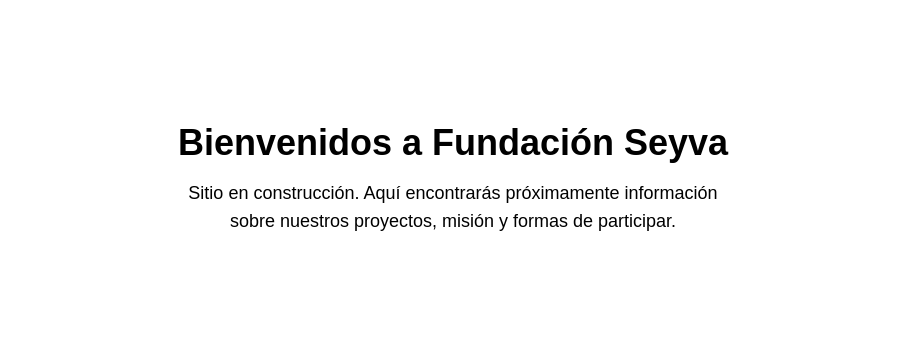
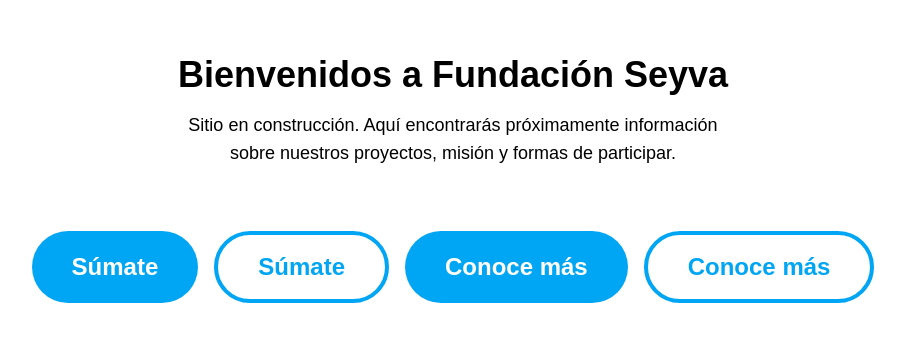
Before and after one commit to gerisai/seyva, a Next.js app: page / in a window 1280 px wide. Shown: the part 221-562 px from the top of the page, without its empty margins (187-1092 px from the left). Built offline with nearby package versions, Linux system fonts and the light colour scheme.

Commit message:
feat: Implementing button components

```diff
--- a/src/app/page.js
+++ b/src/app/page.js
@@ -1,10 +1,16 @@
+// src/app/page.js
+import HomePageButtons from '../components/HomePageButtons';
+
 export default function Home() {
   return (
     <main className="min-h-screen flex items-center justify-center flex-col bg-white text-black p-8">
       <h1 className="text-4xl font-bold mb-4">Bienvenidos a Fundación Seyva</h1>
-      <p className="text-lg text-center max-w-xl">
+      <p className="text-lg text-center max-w-xl mb-8">
         Sitio en construcción. Aquí encontrarás próximamente información sobre nuestros proyectos, misión y formas de participar.
       </p>
+
+      {/* Renderizamos el Componente de Cliente que contiene tus botones interactivos */}
+      <HomePageButtons />
     </main>
   );
 }
--- /dev/null
+++ b/src/components/Button.js
@@ -0,0 +1,41 @@
+// src/components/Button.js
+"use client";
+
+import React from 'react';
+
+const Button = ({ children, onClick, type = 'button', variant = 'primary', disabled = false, className, ...rest }) => {
+  let baseClasses = "flex items-center justify-center font-bold px-10 py-4 rounded-full transition-colors duration-200 ease-in-out outline-none text-2xl";
+
+  let variantClasses = "";
+  if (variant === "primary") {
+    variantClasses = "bg-sky-500 text-white hover:bg-sky-600";
+  } else if (variant === "secondary") {
+    variantClasses = "bg-white text-sky-500 border-4 border-sky-500 hover:bg-sky-50 hover:border-sky-600";
+  }
+
+  let disabledClasses = "";
+  if (disabled) {
+    disabledClasses = "cursor-not-allowed opacity-70";
+    if (variant === "primary") {
+      disabledClasses += " bg-gray-300 text-gray-500";
+    } else if (variant === "secondary") {
+      disabledClasses += " bg-gray-100 text-gray-500 border-gray-300";
+    }
+  }
+
+  const finalClasses = `${baseClasses} ${variantClasses} ${disabledClasses} ${className || ''}`.trim();
+
+  return (
+    <button
+      className={finalClasses}
+      onClick={onClick}
+      type={type}
+      disabled={disabled}
+      {...rest}
+    >
+      {children}
+    </button>
+  );
+};
+
+export default Button;
--- /dev/null
+++ b/src/components/HomePageButtons.js
@@ -0,0 +1,31 @@
+// src/components/HomePageButtons.js
+"use client";
+
+import React from 'react';
+import Button from './Button';
+
+export default function HomePageButtons() {
+  const handleClick = (buttonName) => {
+    alert(`¡Has clicado en el botón: ${buttonName}!`);
+  };
+
+  return (
+    <div className="flex flex-col md:flex-row gap-4 mt-8">
+      <Button variant="primary" onClick={() => handleClick('Súmate')}>
+        Súmate
+      </Button>
+
+      <Button variant="secondary" onClick={() => handleClick('Súmate')}>
+        Súmate
+      </Button>
+
+      <Button variant="primary" onClick={() => handleClick('Conoce más')}>
+        Conoce más
+      </Button>
+
+      <Button variant="secondary" onClick={() => handleClick('Conoce más')}>
+        Conoce más
+      </Button>
+    </div>
+  );
+}
```
